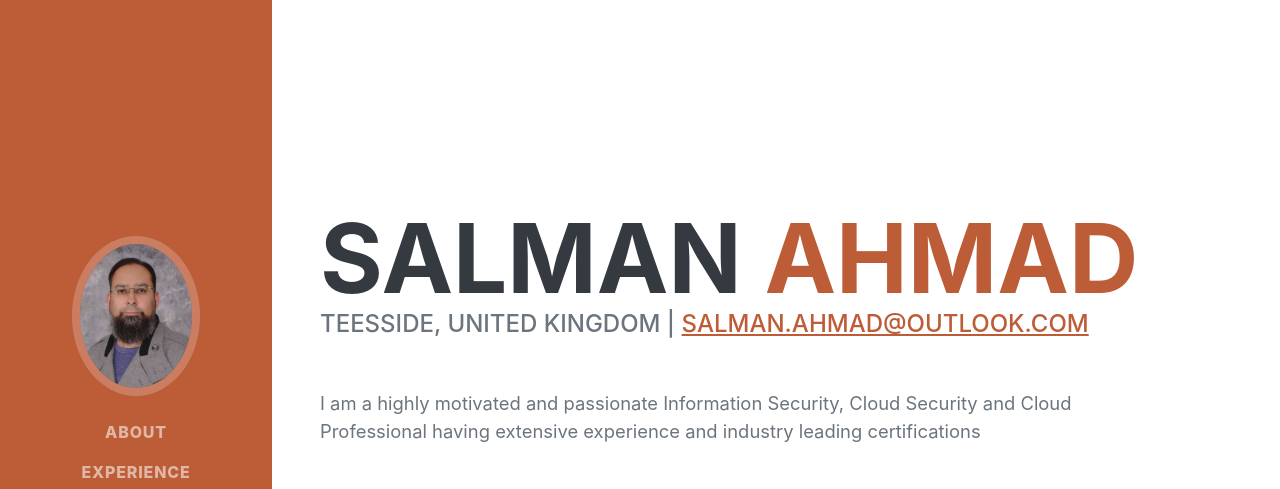
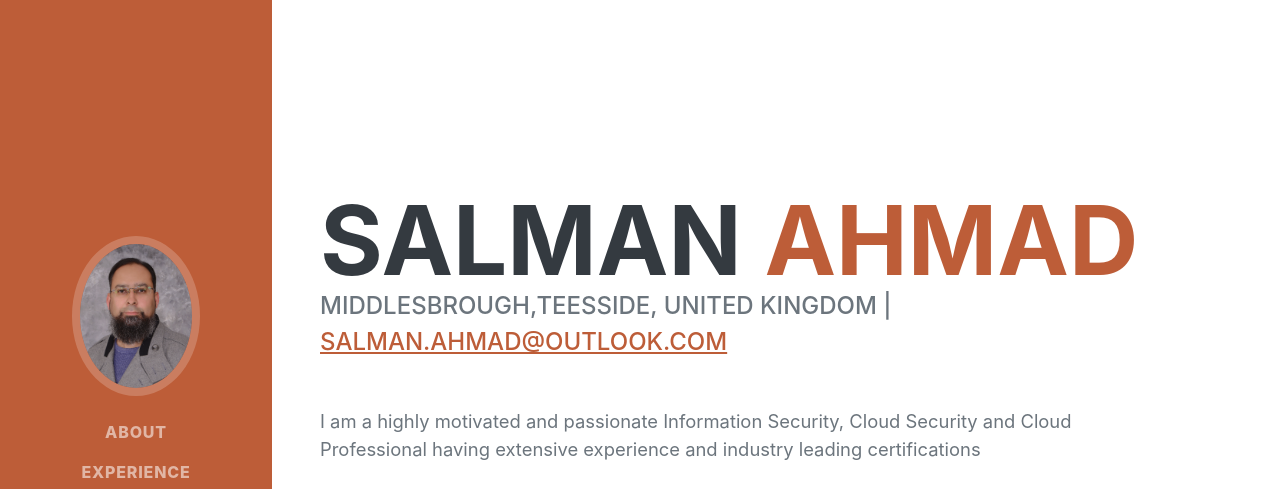
Before and after one commit to salman-cissp/azure.resume, a plain HTML site: page index.html in a window 1280 px wide. Shown: the top 489 px of the page. Drawn offline with nearby package versions, Linux system fonts and the light colour scheme; no server answers; a web font is replaced by a local one.

Commit message:
Update index.html

```diff
--- a/index.html
+++ b/index.html
@@ -46,7 +46,7 @@
                         <span class="text-primary">Ahmad</span>
                     </h1>
                     <div class="subheading mb-5">
-                        Teesside, United Kingdom |
+                        Middlesbrough,Teesside, United Kingdom |
                         <a href="mailto:salman.ahmad@outlook.com">salman.ahmad@outlook.com</a>
                     </div>
                     <p class="lead mb-5">I am a highly motivated and passionate Information Security, Cloud Security and Cloud Professional having extensive experience and industry leading certifications</p>
```
